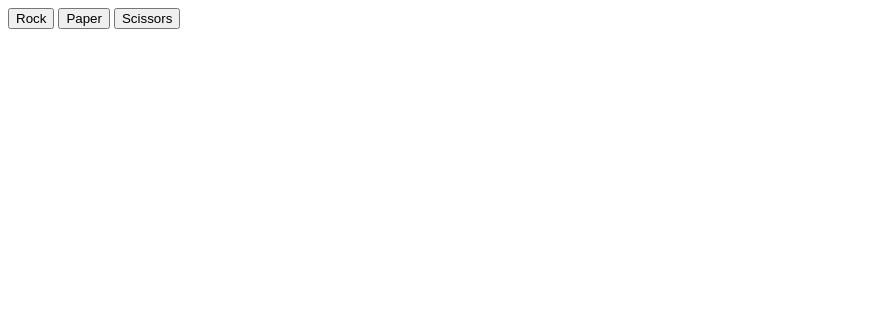
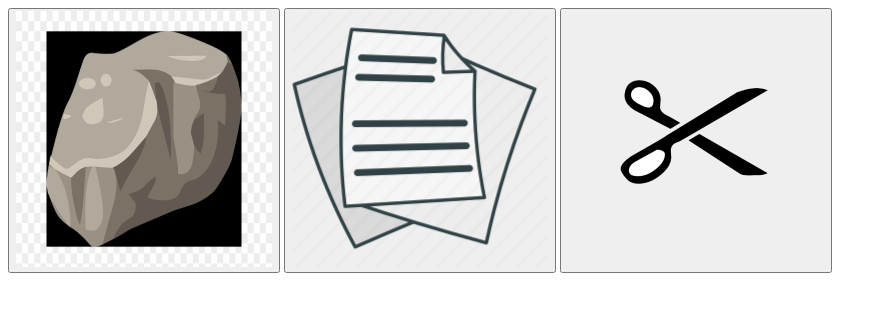
Before and after one commit to vermavivek951/rockpaperscissors, a plain HTML site: page index.html in a window 1280 px wide. Shown: the whole page, without its empty margins (0-887 px from the left). Drawn offline with Linux system fonts and the light colour scheme.

Commit message:
Add Basci Icons

```diff
--- a/index.html
+++ b/index.html
@@ -1,15 +1,17 @@
 <!DOCTYPE html>
 <html>
 <head>
-    <script src="script.js" defer></script>
   <title>Page Title</title>
+
+  <script src="script.js" defer></script>
+  <link rel="stylesheet" type="text/css"  href="./style.css">
   <meta charset="UTF-8"/>
 </head>
 <body>
 
-    <button id="rock">Rock</button>
-    <button id="paper">Paper</button>
-    <button id="scissors">Scissors</button>
+    <button  id="rock"><img class="Icons" src="./Images/rockIcon.png" alt="rock"></button>
+    <button  id="paper"><img class="Icons" src="./Images/paper.png" alt="paper"></button>
+    <button  id="scissors"><img class="Icons" src="./Images/scissorsIcon.png" alt="scissors"></button>
     <div id='results'></div>
 </body>
 </html>
--- a/script.js
+++ b/script.js
@@ -9,7 +9,7 @@ function computerPlay() {
 }
 
 function playRound(playerSelection, computerSelection) {
-    // your code here!
+
     if(playerSelection === "rock" && computerSelection === "paper") {
         return `You Lose! ${computerSelection} beats ${playerSelection}`;
     }
--- /dev/null
+++ b/style.css
@@ -0,0 +1,5 @@
+.Icons {
+    position: relative;
+    width:256px;
+    height: 256px;
+}
```
Also changed, not shown: Images/paper.png (added), Images/rockIcon.png (added), Images/scissorsIcon.png (added).
